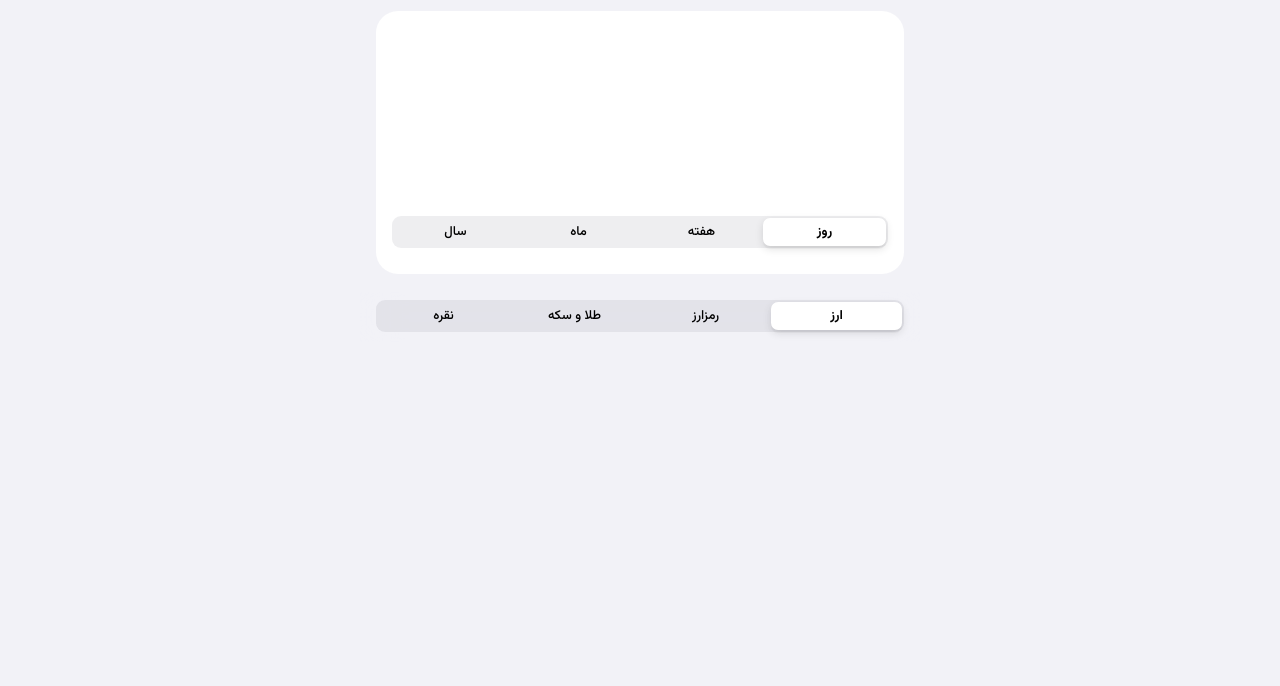
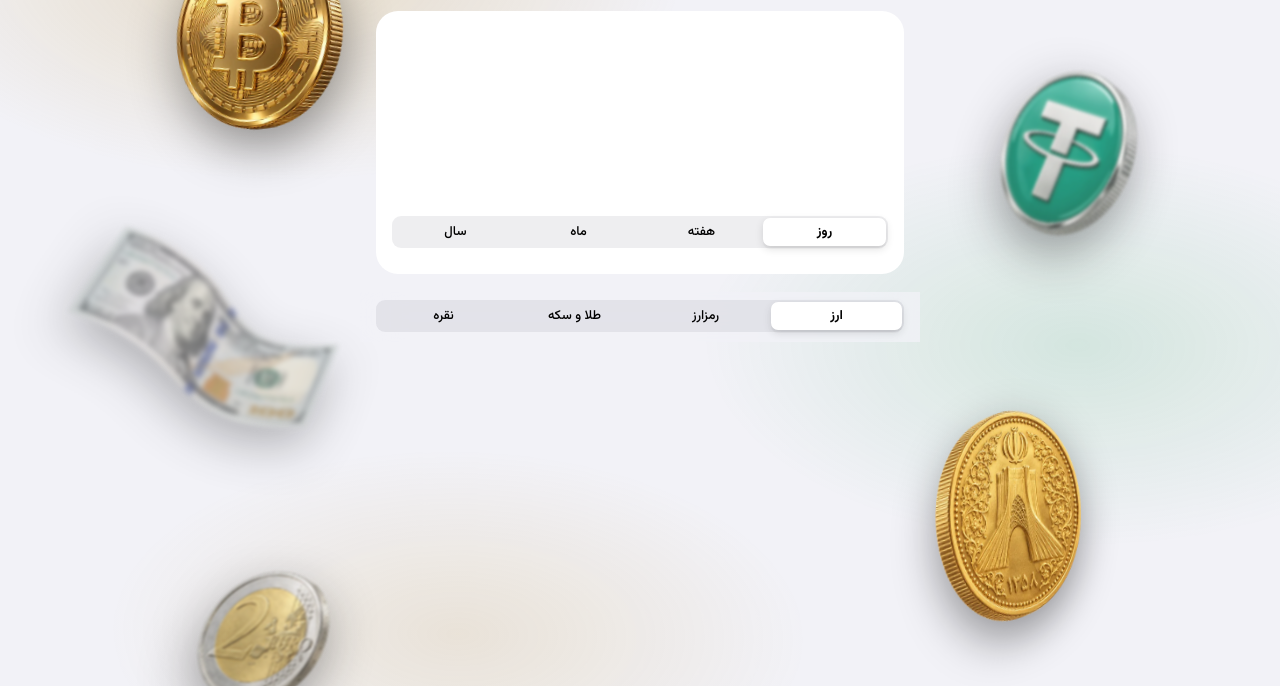
Before and after one commit to CRYSTAL6985/rates-app, a website: page public/index.html in a window 1280 px wide. Shown: the part 114-800 px from the top of the page. Drawn offline with Linux system fonts and the light colour scheme; no server answers.

Commit message:
feat: 3D money in the background

```diff
--- a/public/index.html
+++ b/public/index.html
@@ -16,6 +16,14 @@
 <link rel="stylesheet" href="styles.css">
 </head>
 <body>
+<!-- Decorative: real renders of the money drifting behind the page. -->
+<div class="money" aria-hidden="true">
+  <img src="img/btc.webp" width="415" height="480" alt="" decoding="async" fetchpriority="low" style="--x:-8%;--xd:14%;--y:6%;--w:96px;--ry:18deg;--r:-12deg;--t:9s">
+  <img src="img/usdt.webp" width="408" height="480" alt="" decoding="async" fetchpriority="low" style="--x:74%;--xd:78%;--y:22%;--w:84px;--ry:16deg;--r:10deg;--t:11s;--far:1.5px;--o:.85;animation-delay:-2s">
+  <img src="img/usd.webp" width="560" height="338" alt="" decoding="async" fetchpriority="low" style="--x:-14%;--xd:6%;--y:45%;--w:150px;--ry:10deg;--r:14deg;--t:13s;--far:2.5px;--o:.7;animation-delay:-4s">
+  <img src="img/gold.webp" width="394" height="480" alt="" decoding="async" fetchpriority="low" style="--x:70%;--xd:72%;--y:64%;--w:104px;--ry:20deg;--r:-8deg;--t:10s;animation-delay:-6s">
+  <img src="img/eur.webp" width="416" height="480" alt="" decoding="async" fetchpriority="low" style="--x:-6%;--xd:16%;--y:84%;--w:70px;--ry:16deg;--r:6deg;--t:12s;--far:1px;--o:.9;animation-delay:-8s">
+</div>
 <div class="screen" id="screen">
   <header class="nav" id="nav">
     <div class="bar"><span class="ctitle">نرخ</span></div>
--- a/public/styles.css
+++ b/public/styles.css
@@ -133,7 +133,7 @@ svg.chart.scrubbing .scrub-line,svg.chart.scrubbing .scrub-dot{opacity:1}
 /* The real page: the screen fills the viewport, content is a centred column. */
 html,body{height:100%}
 body{background:var(--bg);color:var(--label);font-family:Vazirmatn,"Noto Sans Arabic",system-ui,sans-serif;overflow:hidden}
-.screen{position:fixed;inset:0;overflow-y:auto;background:var(--bg);transform-origin:50% 0;overscroll-behavior:contain}
+.screen{position:fixed;inset:0;overflow-y:auto;background:none;transform-origin:50% 0;overscroll-behavior:contain}
 .col{max-width:560px;margin:0 auto}
 .nav{position:sticky;top:0;z-index:20;height:var(--nav);padding-top:env(safe-area-inset-top);background:var(--chrome);-webkit-backdrop-filter:blur(20px) saturate(180%);backdrop-filter:blur(20px) saturate(180%)}
 .large{padding-top:4px}
@@ -199,3 +199,27 @@ input[role=switch]:checked::after{transform:translateX(-20px)}
 .empty{color:var(--label2);font-size:14px;line-height:1.8;text-align:center;padding:24px 8px}
 .toast{position:fixed;left:16px;right:16px;bottom:calc(16px + env(safe-area-inset-bottom));max-width:528px;margin:0 auto;z-index:90;padding:12px 16px;border-radius:14px;background:var(--label);color:var(--bg);font-size:14px;line-height:1.6;box-shadow:0 10px 30px rgba(0,0,0,.25)}
 @media (prefers-reduced-motion:reduce){dialog.panel,dialog.panel::backdrop,input[role=switch]::after{transition:none}}
+
+/* Web only: soft gold/green glows drifting behind the page. Installed app (standalone) skips this; delete the block when going native. */
+@media (display-mode:browser){
+  body::before{content:"";position:fixed;inset:-25%;z-index:-1;pointer-events:none;will-change:transform;
+    background:radial-gradient(30% 25% at 30% 25%,color-mix(in srgb,var(--gold) 22%,transparent),transparent 70%),
+      radial-gradient(28% 24% at 72% 55%,color-mix(in srgb,var(--green) 14%,transparent),transparent 70%),
+      radial-gradient(26% 22% at 40% 80%,color-mix(in srgb,var(--gold) 14%,transparent),transparent 70%);
+    animation:drift 38s ease-in-out infinite alternate}
+  @keyframes drift{50%{transform:translate3d(5%,-4%,0) rotate(6deg)}to{transform:translate3d(-4%,3%,0) rotate(-4deg) scale(1.08)}}
+}
+@media (prefers-reduced-motion:reduce){body::before{animation:none}}
+
+/* ---------- money in the background ---------- */
+/* Fixed behind .screen (which is see-through; body paints the page colour). Tilts, never turns fully: they're flat images. */
+.money{position:fixed;inset:0;overflow:hidden;pointer-events:none;perspective:900px;--k:1}
+.money img{position:absolute;left:var(--x);top:var(--y);width:calc(var(--w) * var(--k));height:auto;opacity:var(--o,1);
+  filter:drop-shadow(0 18px 24px rgba(0,0,0,.4)) blur(var(--far,0px));animation:money var(--t) ease-in-out infinite alternate}
+/* Phones: --x pushes some off the edge so they peek in. Wide screens: --xd puts them in the space beside the column. */
+@media (min-width:900px){.money{--k:1.7}.money img{left:var(--xd)}}
+@keyframes money{
+  from{transform:translate3d(0,-10px,0) rotateY(calc(var(--ry) * -1)) rotateX(6deg) rotate(var(--r))}
+  to{transform:translate3d(0,12px,0) rotateY(var(--ry)) rotateX(-4deg) rotate(calc(var(--r) + 5deg))}
+}
+@media (prefers-reduced-motion:reduce){.money img{animation:none;transform:rotate(var(--r))}}
--- a/public/sw.js
+++ b/public/sw.js
@@ -1,9 +1,10 @@
 // Bump when the app shell changes, so old caches are dropped.
-const CACHE = 'nerkh-v1';
+const CACHE = 'nerkh-v6';
 const SHELL = [
   '/', '/styles.css', '/manifest.webmanifest',
-  '/app.js', '/home.js', '/sheet.js', '/alerts.js', '/chart.js', '/series.js', '/motion.js', '/format.js', '/ui.js',
+  '/app.js', '/home.js', '/sheet.js', '/alerts.js', '/chart.js', '/series.js', '/motion.js', '/format.js', '/ui.js', '/favs.js',
   '/fonts/Vazirmatn.woff2', '/icons/icon-192.png',
+  '/img/btc.webp', '/img/usdt.webp', '/img/gold.webp', '/img/eur.webp', '/img/usd.webp',
 ];
 
 self.addEventListener('install', e => {
--- a/server/app.js
+++ b/server/app.js
@@ -12,6 +12,7 @@ const TYPES = {
   '.json': 'application/json',
   '.webmanifest': 'application/manifest+json',
   '.png': 'image/png',
+  '.webp': 'image/webp',
   '.svg': 'image/svg+xml',
 };
 // Coins are 900/1000 gold; 18k gold is 750/1000.
```
Also changed, not shown: tests/app.test.js (+9 -1 lines), README.md, public/img/btc.webp (added), public/img/eur.webp (added), public/img/gold.webp (added), public/img/usd.webp (added), public/img/usdt.webp (added).
